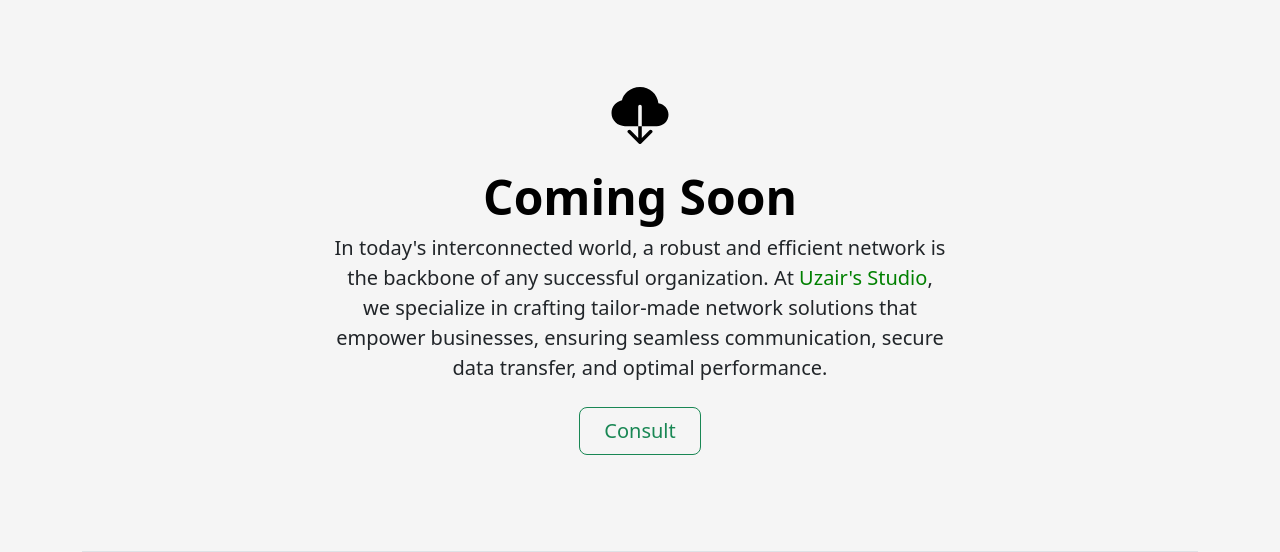
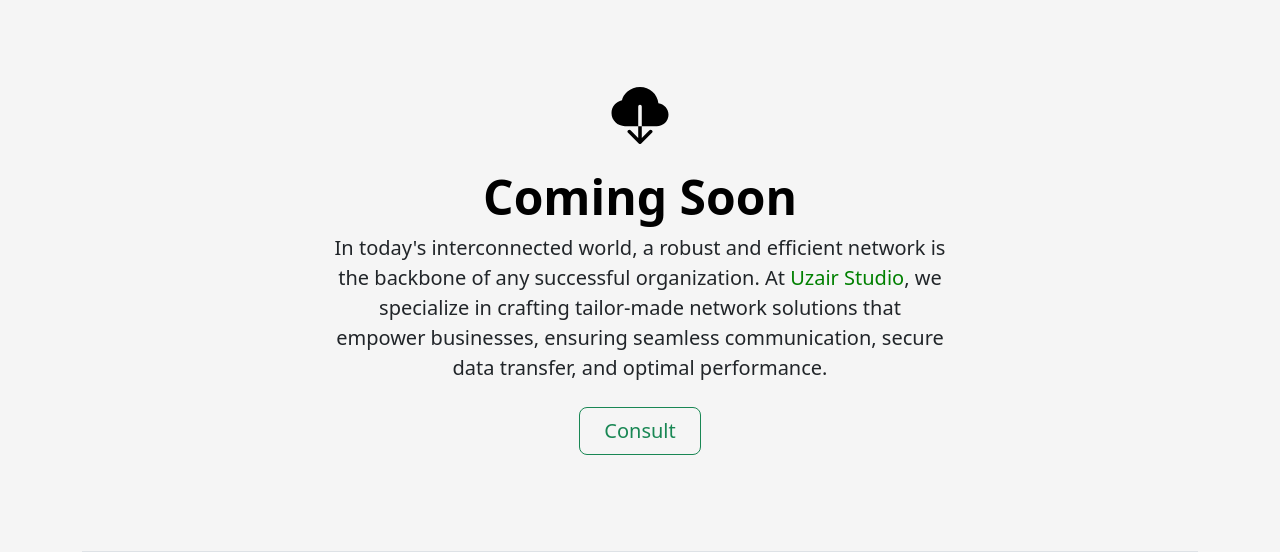
Before and after one commit to uzairali37/uzairstudiowebsite.github.io, a plain HTML site: page index.html in a window 1280 px wide. Shown: the part 67-619 px from the top of the page. Drawn offline with nearby package versions, Linux system fonts and the light colour scheme.

Commit message:
Update index.html

```diff
--- a/index.html
+++ b/index.html
@@ -57,7 +57,7 @@
         <div class="col-lg-6 mx-auto">
             <p class="lead mb-4">
 
-                In today's interconnected world, a robust and efficient network is the backbone of any successful organization. At <span style="color: green;">Uzair's Studio</span>, we specialize in crafting tailor-made network solutions that empower
+                In today's interconnected world, a robust and efficient network is the backbone of any successful organization. At <span style="color: green;">Uzair Studio</span>, we specialize in crafting tailor-made network solutions that empower
                 businesses, ensuring seamless communication, secure data transfer, and optimal performance.
 
 
```
